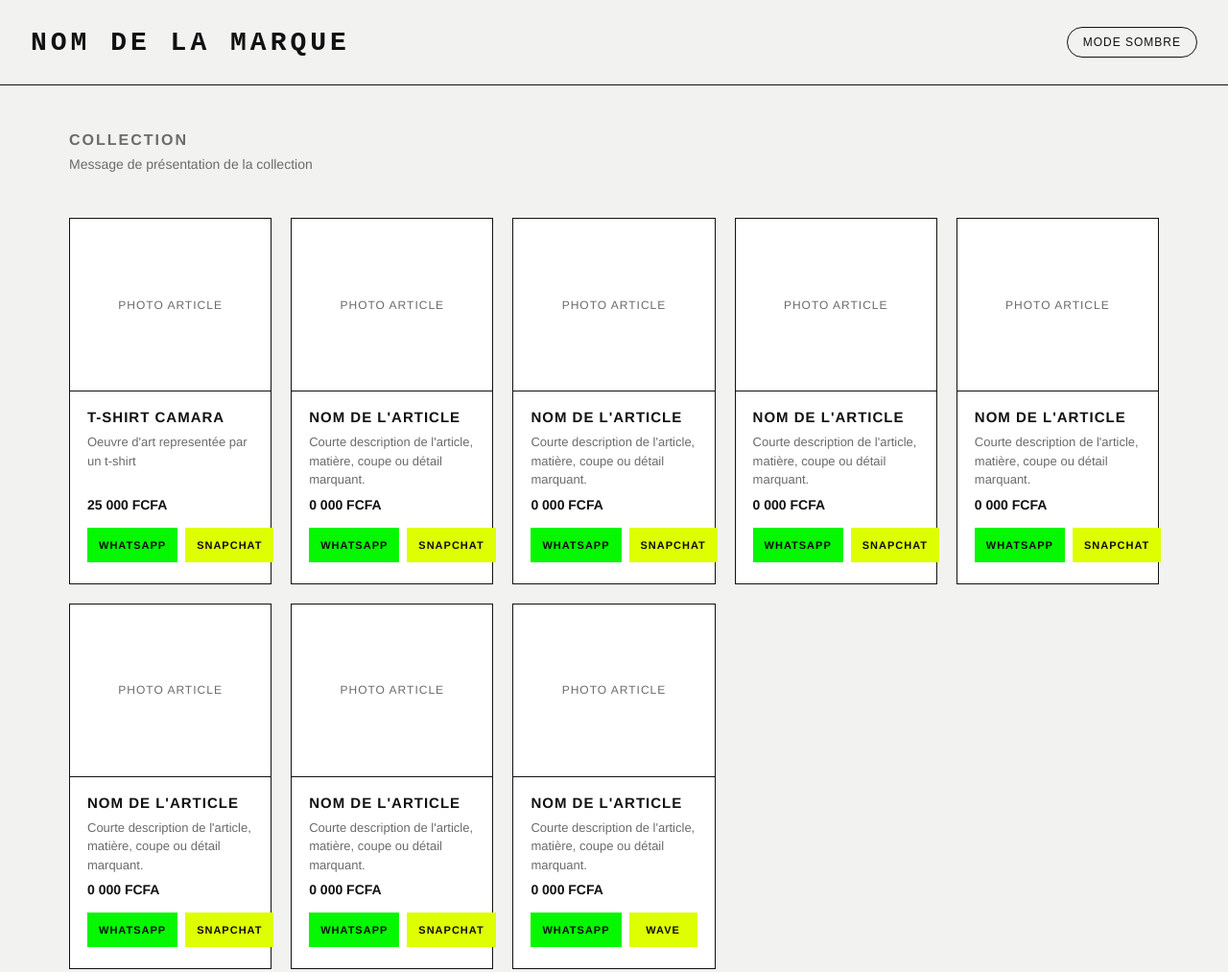
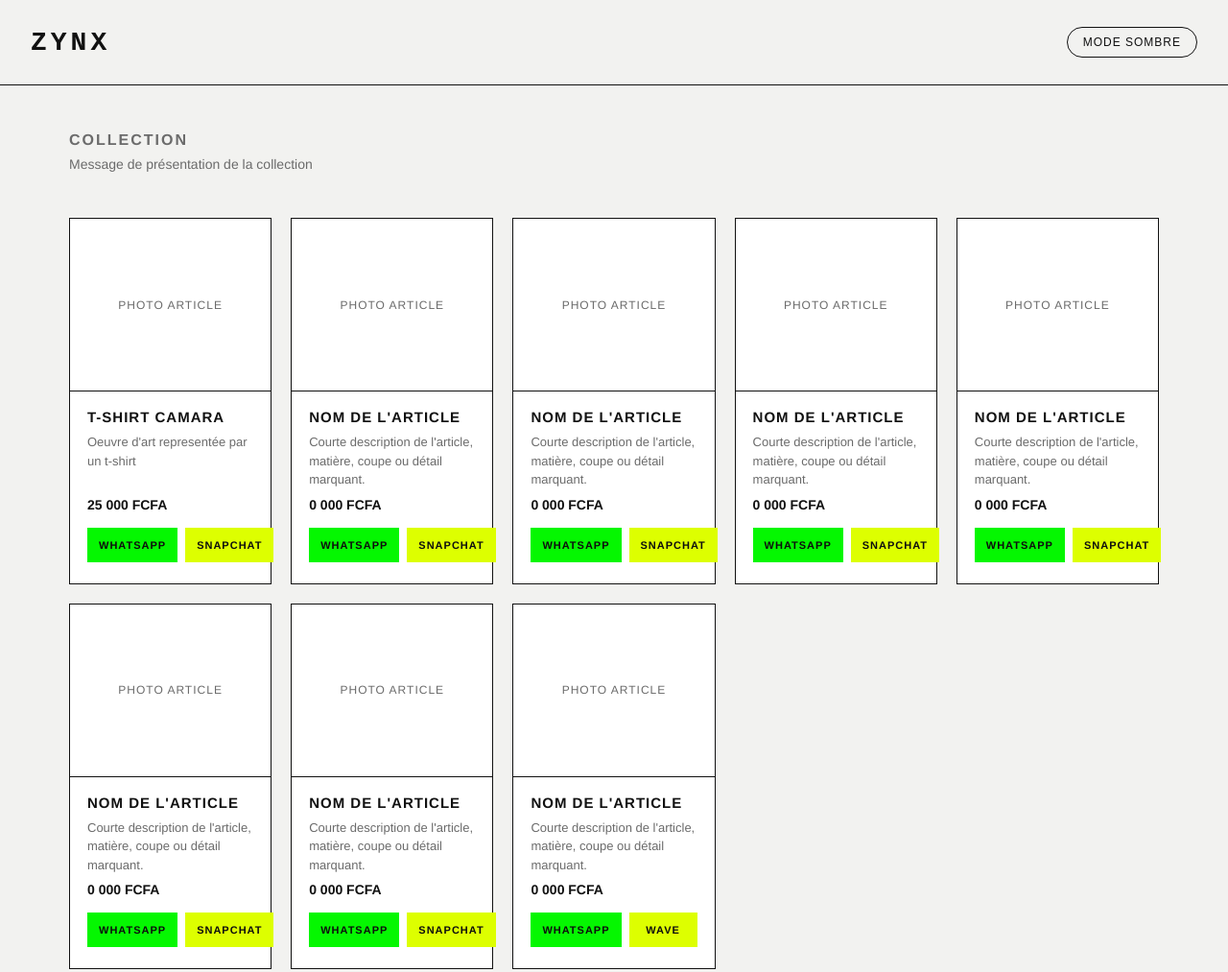
Before and after one commit to cheketenetwork/zynx-vetements, a plain HTML site: page index.html in a window 1280 px wide. Shown: the top 1013 px of the page at 96% size. Drawn offline with Linux system fonts and the light colour scheme.

Commit message:
nom du site et de la marque modifiés

```diff
--- a/index.html
+++ b/index.html
@@ -3,7 +3,7 @@
 <head>
 <meta charset="UTF-8">
 <meta name="viewport" content="width=device-width, initial-scale=1.0">
-<title>XXXX</title>
+<title>ZYNX</title>
 <style>
   :root{
     --bg:#F2F2F0;
@@ -173,7 +173,7 @@
 <body data-theme="light">
 
 <header>
-  <div class="logo">NOM DE LA MARQUE</div>
+  <div class="logo">ZYNX</div>
   <button class="toggle" onclick="toggleTheme()">Mode sombre</button>
 </header>
 
```
